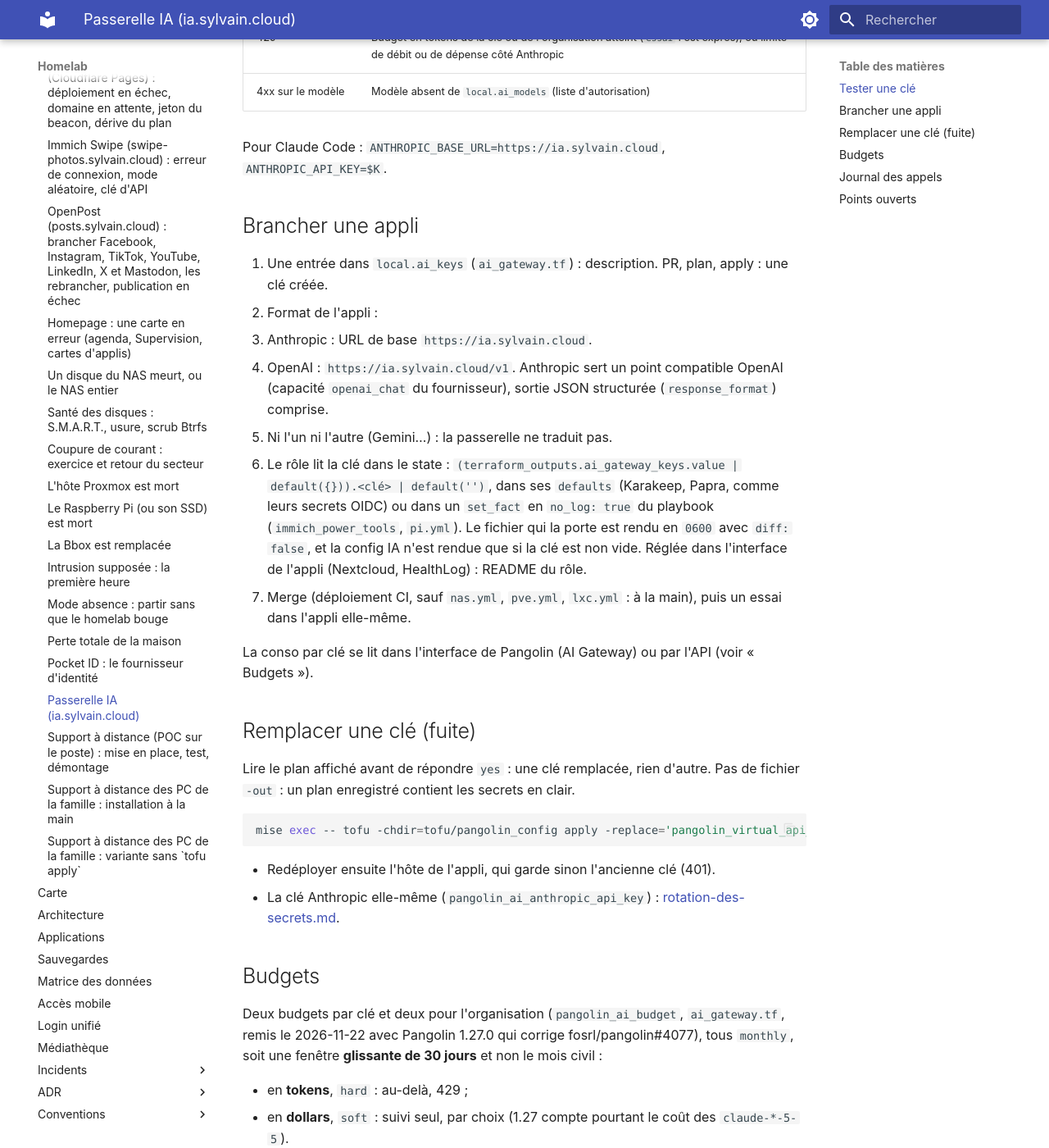
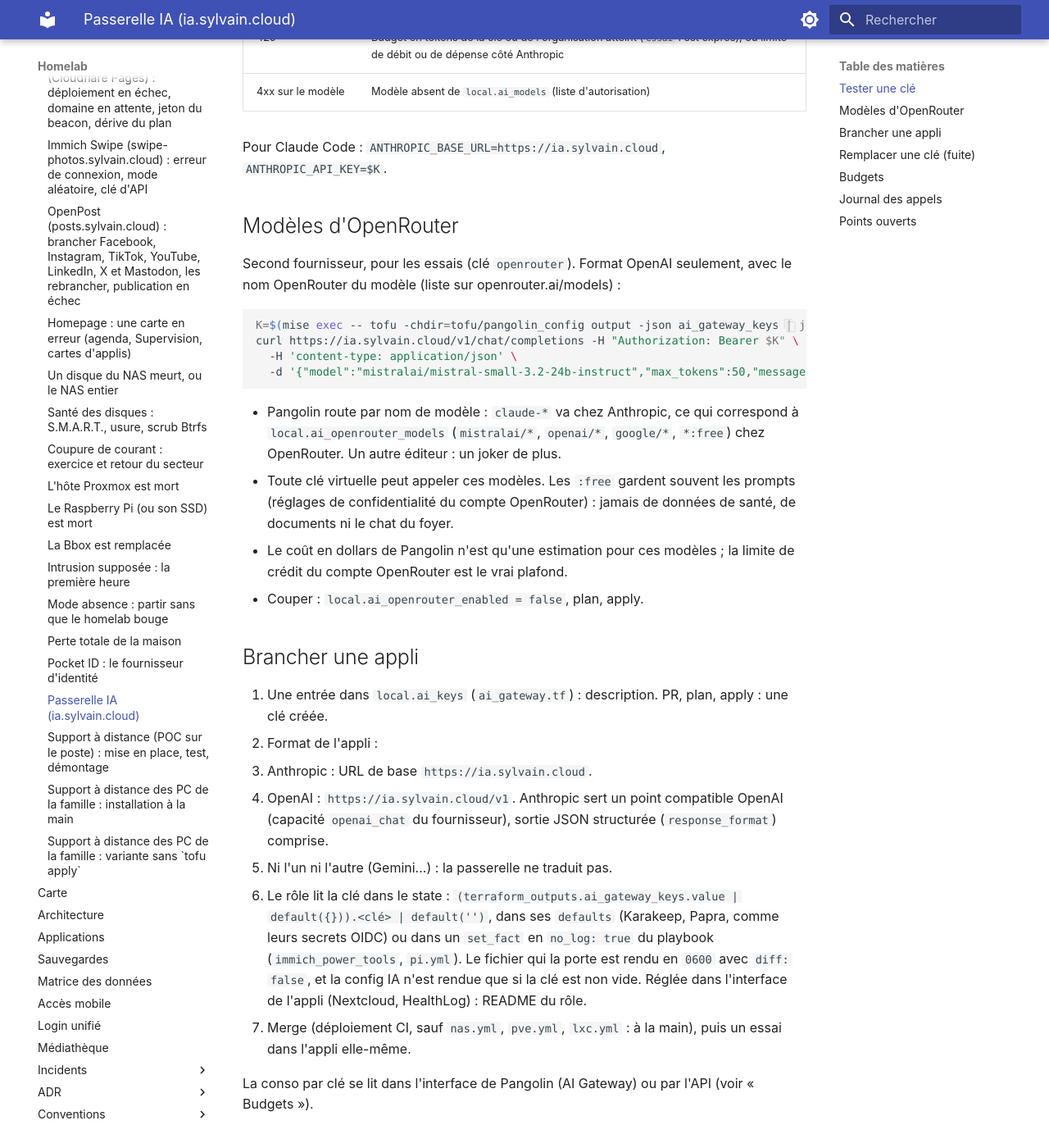
Before and after one commit to sylvainmetayer/homelab, an MkDocs documentation site: the page built from docs/runbooks/passerelle-ia.md, in a window 1280 px wide and 1400 px high, scrolled down 937 px. Shown: the whole window at 82% size. Built offline with MkDocs 1.6.1 and Material for MkDocs 9.7.7, drawn with Linux system fonts in a browser that asks for light colours; some of the changed text lies outside the part shown.

Commit message:
feat(ia): OpenRouter en second fournisseur de la passerelle
Pour essayer d'autres modèles (Mistral, OpenAI, Google, gratuits) avec une
seule clé. Pangolin route par nom de modèle et préfère le fournisseur natif :
claude-* reste chez Anthropic. Liste d'autorisation en jokers, sans
anthropic/*, clé virtuelle « openrouter » pour les essais. Interrupteur et
précondition comme pour Anthropic : le plan échoue tant que la clé SOPS
pangolin_ai_openrouter_api_key manque.

Claude-Session: https://claude.ai/code/session_01EfxfY6UsHPW9qB6FHcU58S

````diff
--- a/docs/runbooks/passerelle-ia.md
+++ b/docs/runbooks/passerelle-ia.md
@@ -38,6 +38,28 @@ curl https://ia.sylvain.cloud/v1/chat/completions -H "Authorization: Bearer $K"
 Pour Claude Code : `ANTHROPIC_BASE_URL=https://ia.sylvain.cloud`,
 `ANTHROPIC_API_KEY=$K`.
 
+## Modèles d'OpenRouter
+
+Second fournisseur, pour les essais (clé `openrouter`). Format OpenAI
+seulement, avec le nom OpenRouter du modèle (liste sur openrouter.ai/models) :
+
+```bash
+K=$(mise exec -- tofu -chdir=tofu/pangolin_config output -json ai_gateway_keys | jq -r .openrouter)
+curl https://ia.sylvain.cloud/v1/chat/completions -H "Authorization: Bearer $K" \
+  -H 'content-type: application/json' \
+  -d '{"model":"mistralai/mistral-small-3.2-24b-instruct","max_tokens":50,"messages":[{"role":"user","content":"Bonjour"}]}'
+```
+
+- Pangolin route par nom de modèle : `claude-*` va chez Anthropic, ce qui
+  correspond à `local.ai_openrouter_models` (`mistralai/*`, `openai/*`,
+  `google/*`, `*:free`) chez OpenRouter. Un autre éditeur : un joker de plus.
+- Toute clé virtuelle peut appeler ces modèles. Les `:free` gardent souvent
+  les prompts (réglages de confidentialité du compte OpenRouter) : jamais de
+  données de santé, de documents ni le chat du foyer.
+- Le coût en dollars de Pangolin n'est qu'une estimation pour ces modèles ;
+  la limite de crédit du compte OpenRouter est le vrai plafond.
+- Couper : `local.ai_openrouter_enabled = false`, plan, apply.
+
 ## Brancher une appli
 
 1. Une entrée dans `local.ai_keys` (`ai_gateway.tf`) : description.
@@ -73,6 +95,8 @@ mise exec -- tofu -chdir=tofu/pangolin_config apply -replace='pangolin_virtual_a
 - Redéployer ensuite l'hôte de l'appli, qui garde sinon l'ancienne clé (401).
 - La clé Anthropic elle-même (`pangolin_ai_anthropic_api_key`) :
   [rotation-des-secrets.md](rotation-des-secrets.md#cle-api-anthropic-passerelle-ia).
+- La clé OpenRouter (`pangolin_ai_openrouter_api_key`) :
+  [rotation-des-secrets.md](rotation-des-secrets.md#cle-api-openrouter-passerelle-ia).
 
 ## Budgets
 
--- a/mise.toml
+++ b/mise.toml
@@ -50,6 +50,7 @@ TF_VAR_flip_planning_pin = "{{ env.flip_planning_pin | default(value='') }}"
 TF_VAR_ntfy_uptime_kuma_token = "{{ env.ntfy_uptime_kuma_token | default(value='') }}"
 TF_VAR_pocket_id_api_token = "{{ env.pocket_id_static_api_key | default(value='') }}"
 TF_VAR_ai_anthropic_api_key = "{{ env.pangolin_ai_anthropic_api_key | default(value='') }}"
+TF_VAR_ai_openrouter_api_key = "{{ env.pangolin_ai_openrouter_api_key | default(value='') }}"
 
 [tasks.generate_password]
 description = "Hash a host password (prompted, kept out of the shell history) for host_user_password_hash"
````
Also changed, not shown: docs/runbooks/rotation-des-secrets.md (+8 -0 lines), tofu/pangolin_config/README.md (+1 -1 lines), 4 other files.
